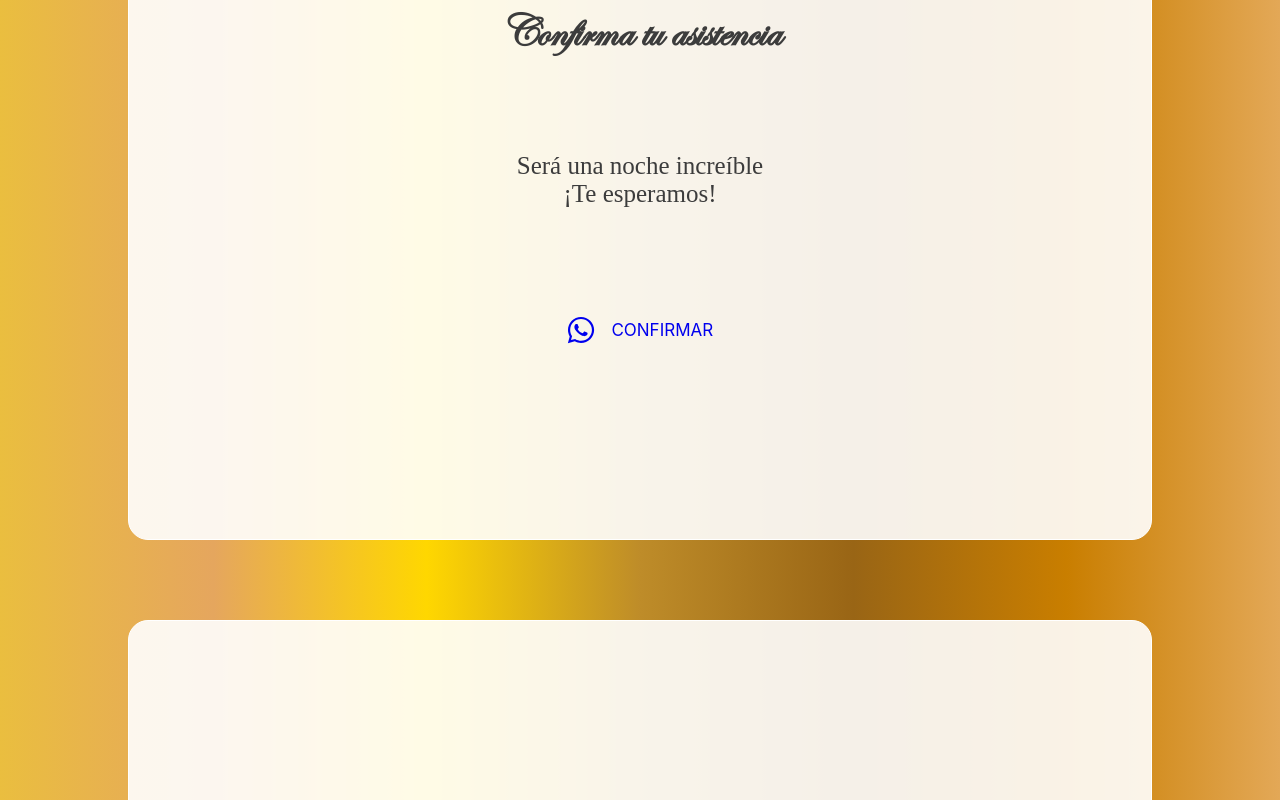
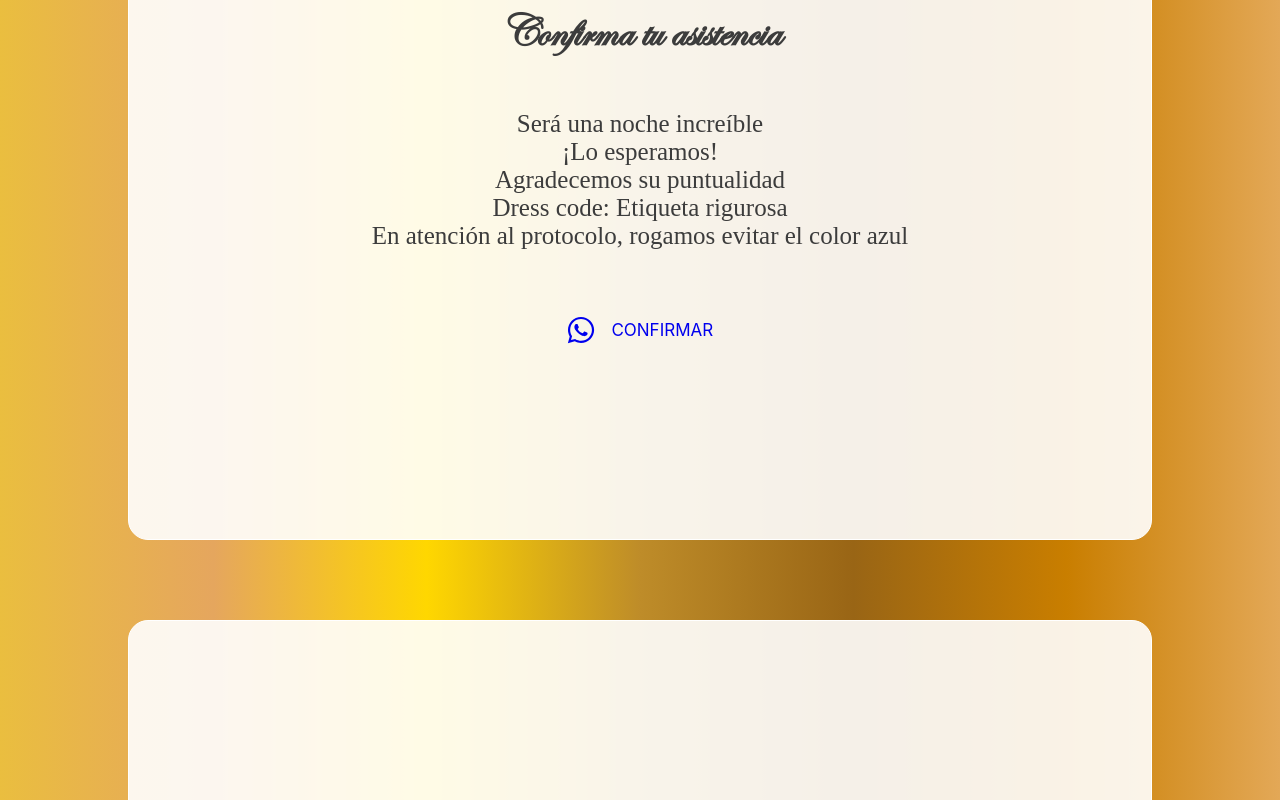
Before and after one commit to adandue/xv-amanda-sofia, a React (Vite) app in the folder xv-amanda-sofia/: page / in a window 1280 px wide. Shown: the part 6620-7420 px from the top of the page. Built offline with nearby package versions, Linux system fonts and the light colour scheme.

Commit message:
Se agresa el dress code a la confirmación

```diff
--- a/xv-amanda-sofia/src/Views/Confirmar/confirmar.css
+++ b/xv-amanda-sofia/src/Views/Confirmar/confirmar.css
@@ -2,6 +2,12 @@
     #confirmarTitle {
         font-size: 4.5rem;
         align-self: flex-end;
+    }
+    .dress-code {
+        font-size: 1.8rem;
+        text-align: center;
+        align-self: center;
+        text-align: center;
     }
     .button {
         appearance: none;
--- a/xv-amanda-sofia/src/Views/Confirmar/index.jsx
+++ b/xv-amanda-sofia/src/Views/Confirmar/index.jsx
@@ -10,7 +10,10 @@ const Confirmar = () => {
                 <h1 className='title' id='confirmarTitle' style={{fontFamily: 'EdwardianScript'}}>Confirma tu asistencia</h1>
                 <div className='evento'>
                     <p className='text'>Será una noche increíble</p>
-                    <p className='text'>¡Te esperamos!</p>
+                    <p className='text'>¡Lo esperamos!</p>
+                    <p className="dress-code">Agradecemos su puntualidad</p>
+                    <p className="dress-code">Dress code: Etiqueta rigurosa</p>
+                    <p className="dress-code">En atención al protocolo, rogamos evitar el color azul</p>
                 </div>
                     <a className="button" href={linkWhatsApp} rel="follow noopener" role="button" target="_blank">
                         <div>
--- a/xv-amanda-sofia/src/Views/Regalos/regalos.css
+++ b/xv-amanda-sofia/src/Views/Regalos/regalos.css
@@ -9,7 +9,7 @@
         flex-direction: column;
     }
     .evento p {
-        margin: 0;
+        margin: 0 10%;
     }
     .evento h4 {
         font-size: 3rem;
```
